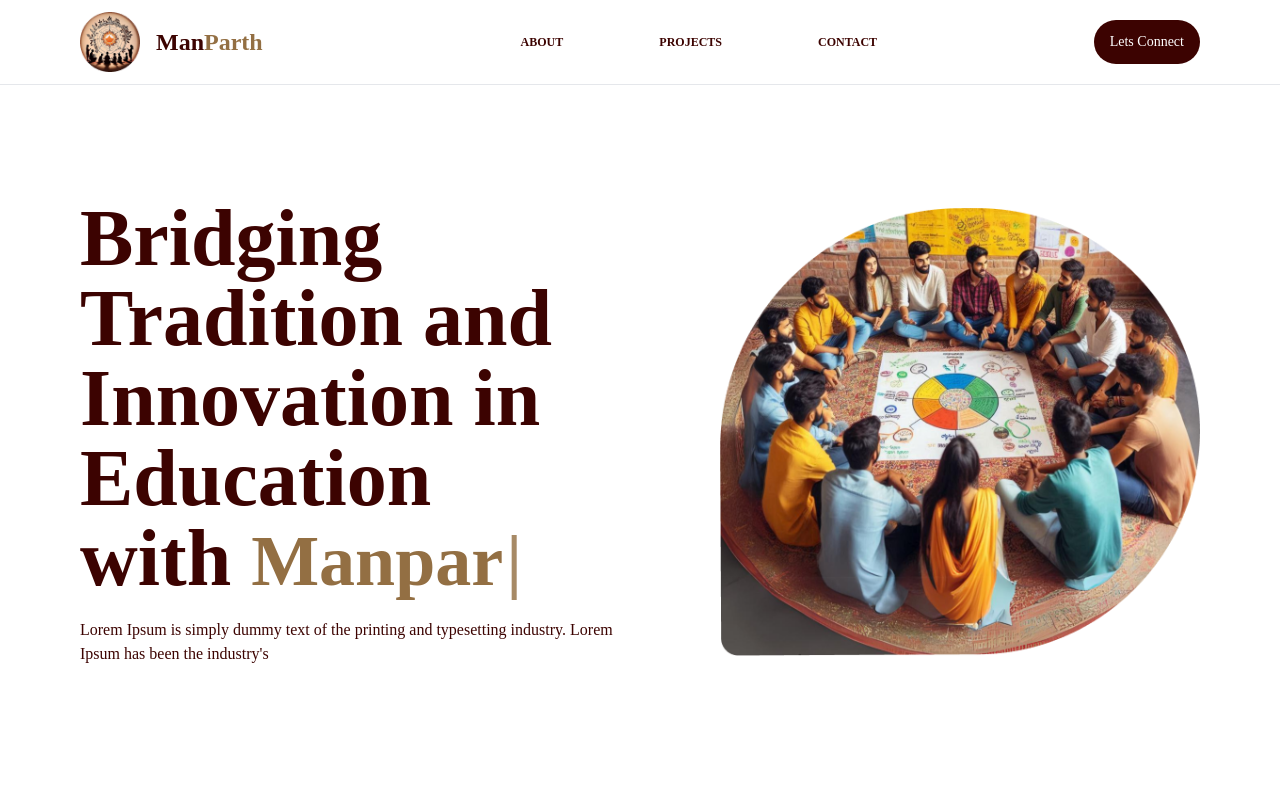
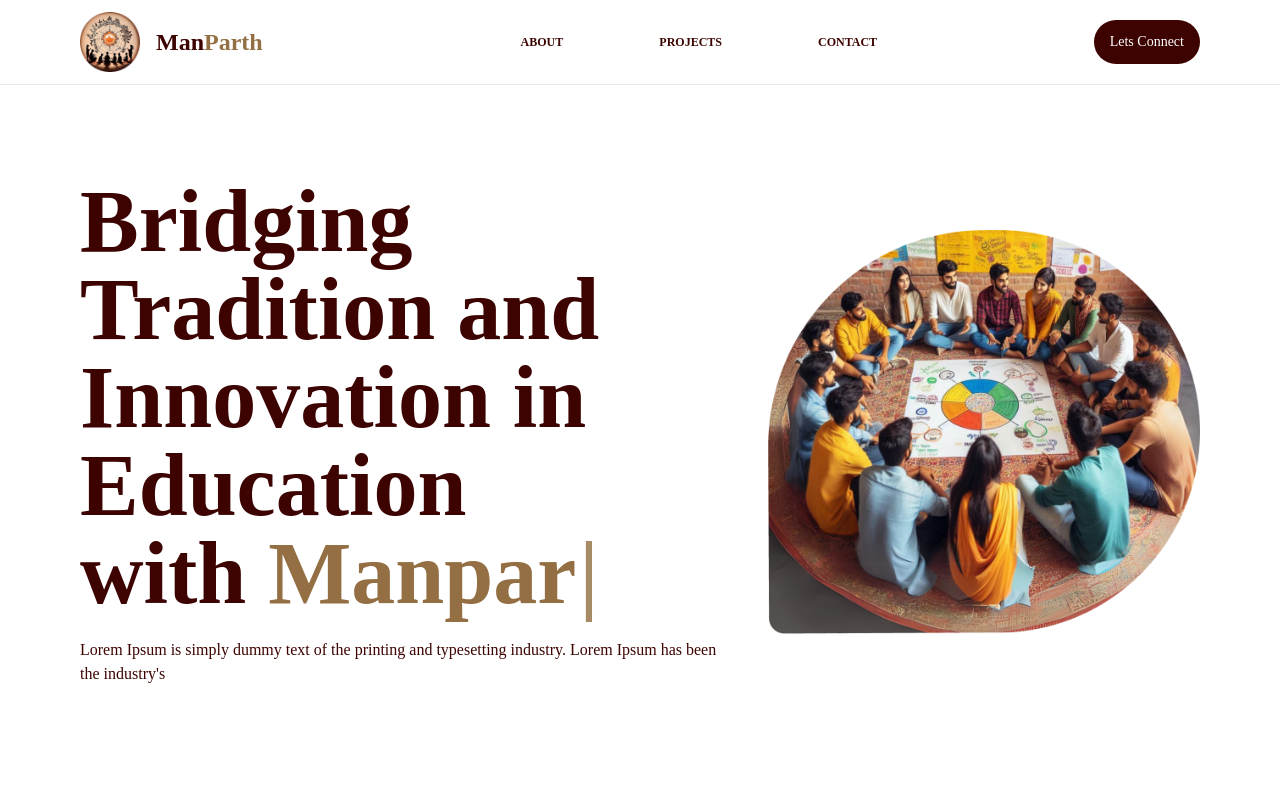
Before and after one commit to avanyatyagi/manparth, a React (Vite) app: page / in a window 1280 px wide. Shown: the top 800 px of the page. Built offline with nearby package versions, Linux system fonts and the light colour scheme.

Commit message:
hero image issue resolved

```diff
--- a/src/components/custom/Hero.tsx
+++ b/src/components/custom/Hero.tsx
@@ -6,13 +6,13 @@ function Hero() {
 
       <div
         id="hero"
-        className="xl:pt-16 pt-32 mx-auto flex xl:flex-row flex-col text-center xl:text-left items-center h-screen gap-20"
+        className="xl:pt-16 pt-32 mx-auto flex xl:flex-row flex-col text-center xl:text-left items-center h-screen gap-10"
       >
         <div className="flex flex-col items-left xl:w-[60%] w-full gap-5">
-          <div className="xl:text-[5rem] text-[2.5rem] font-semibold text-custom-dark leading-none">
+          <div className="xl:text-[5.5rem] lg:text-[4.5rem] md:text-[3.5rem] text-[2.5rem] font-semibold text-custom-dark leading-none">
             Bridging Tradition and Innovation in Education <br />
             with{" "}
-            <span className="text-custom-light xl:text-[4.5rem] text-[2rem]">
+            <span className="text-custom-light xl:text-[5.5rem] lg:text-[4.5rem] md:text-[3.5rem] text-[2.5rem]">
               <Typewriter
                 words={["Manparth"]}
                 loop={0}
@@ -29,7 +29,7 @@ function Hero() {
             industry. Lorem Ipsum has been the industry's
           </div>
         </div>
-        <div className=" items-center justify-between xl:ml-auto text-center">
+        <div className=" items-center justify-between xl:ml-auto text-center w-[40%]">
           <div className="flex items-center justify-center">
             <img
               src={hero}
@@ -37,7 +37,7 @@ function Hero() {
               width={500}
               height={500}
 
-              className="xl:min-w-[30rem] max-w-[50rem] w-full"
+              className="xl:min-w-[25rem] max-w-[80rem] w-full"
             />
           </div>
         </div>
```
